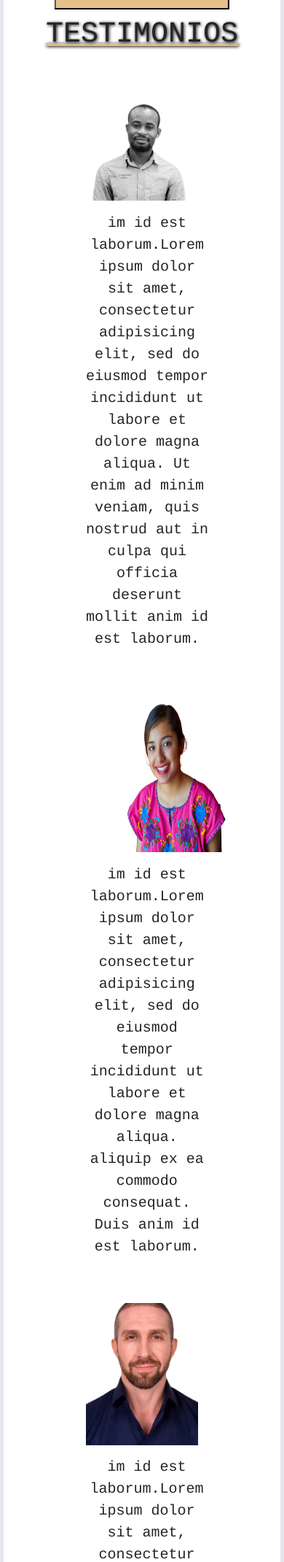
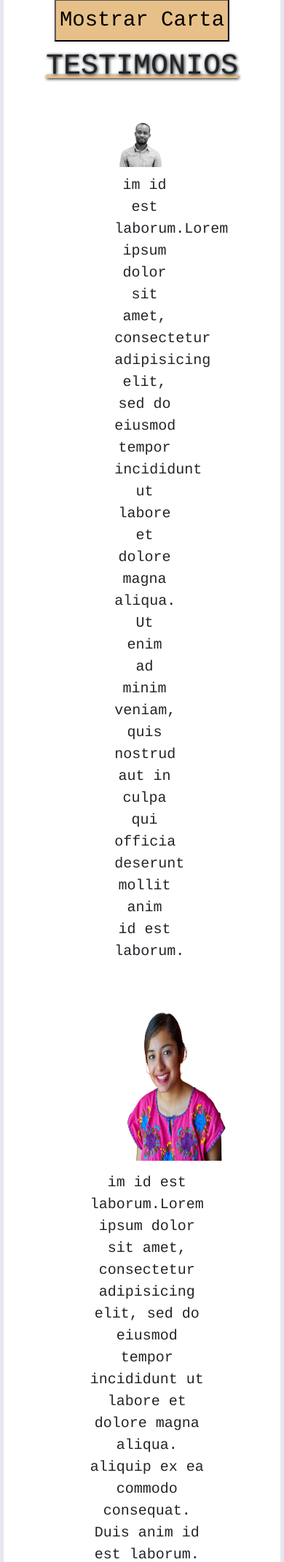
Before and after one commit to joseton/MF0493_3, a PHP site: page / in a window 390 px wide; the page is wider, and only the part inside the window is pictured. Shown: the part 2729-4870 px from the top of that part at 73% size. Run offline with PHP 8.4, Linux system fonts and the light colour scheme; some libraries are stand-ins or nearby versions.

Commit message:
27/01/2020

```diff
--- a/css/index.css
+++ b/css/index.css
@@ -42,8 +42,8 @@
     height:50%;
     color: black;
     margin: 3%;
-    margin-left: 2
-  }
+
+}
 
 
   ul{
@@ -69,6 +69,17 @@
     cursor:pointer;
     color:#E7C089;
   }
+  #irarriba {
+
+	padding:40px;
+	background:;
+	font-size:20px;
+	color:black;
+	cursor:pointer;
+	position: fixed;
+	bottom:20px;
+	left:85%;
+}
 #registrate{
     text-align: center;
     visibility:hidden;
@@ -143,7 +154,7 @@ h2{
 }
 
 .test1{
-  width: 60%;
+  width: 35%;
   padding: 20px;
   height: 10%;
   text-align:center;
@@ -195,8 +206,7 @@ height: 225px;
 
 }
 .test3{
-  width: 60%;
-
+  width: 30%;
   padding: 20px;
   height: 20%;
   text-align:center;
@@ -204,15 +214,14 @@ height: 225px;
   margin: 1px auto;
 }
 .blanco{
-  width: 200x;
+  width: 200px;
   height: 225px;
   object-fit:cover;
 }
 img.blanco{
-  text-align: left;
+
 margin: 0 auto;
-width: 205px;
-height: 205px;
+
 
 }
 p{
--- a/css/responsive1.css
+++ b/css/responsive1.css
@@ -1,10 +1,12 @@
 
 @media all and (max-width:1115px){
+
 body{
   width: 100%;
 }
      nav{
-         display:none;
+         height:0;
+         overflow: hidden;
      }
 #hamburguesa{
     display:block!important;
@@ -67,9 +69,7 @@ header nav ul{
   img.negro1{
       width: 100%;
     }
-    IMG.negro{
-      width: 100%;
-    }
+
     .india1{
       width: 50%;
     }
--- a/index.html
+++ b/index.html
@@ -17,8 +17,9 @@
 </head>
 <body>
     <header>
+        <a href="#header"></li><i id="irarriba" class="fas fa-arrow-up"></i> </a>
         <div id="header">
-            <div id="hamburguesa">
+            <div id="hamburguesa"onclick="desplegar()">
                 <i class="fas fa-bars"></i>
             </div>
             <div class="flexbox-container">
@@ -41,9 +42,6 @@
     </div>
 </header>
 <div class="clearfix" ></div>
-
-
-
 
 <div class ="clearfix">
     <main>
@@ -180,8 +178,6 @@
                                 </div>
                             </div>
 
-
-
                                 <div class="clearfix">
                                     <h1 id="Testimonios">TESTIMONIOS</H1>
                                         <div class="test1">
@@ -212,6 +208,7 @@
                                 exercitation ullamco laboris nisi ut
                                 a  anim id est laborum.</p>
                             </div>
+
                             <div class="clearfix"></div>
                                 <h1 id="Contactanos">CONTACTANOS</H1>
                                 <div class="break">
--- a/js/index.js
+++ b/js/index.js
@@ -15,6 +15,19 @@ function desaparece(){
    carta.style.display="none";
 
 }
+var toggle=true;
+function desplegar(){
+if(toggle) {
+    $("nav").css("height","300px");
+    toggle=false;
+}
+else{
+    $("nav").css("height","0");
+    toggle=true;
+}
+}
+
+
 $(document).ready(function(){
 
     $("a").click(function(){
```
